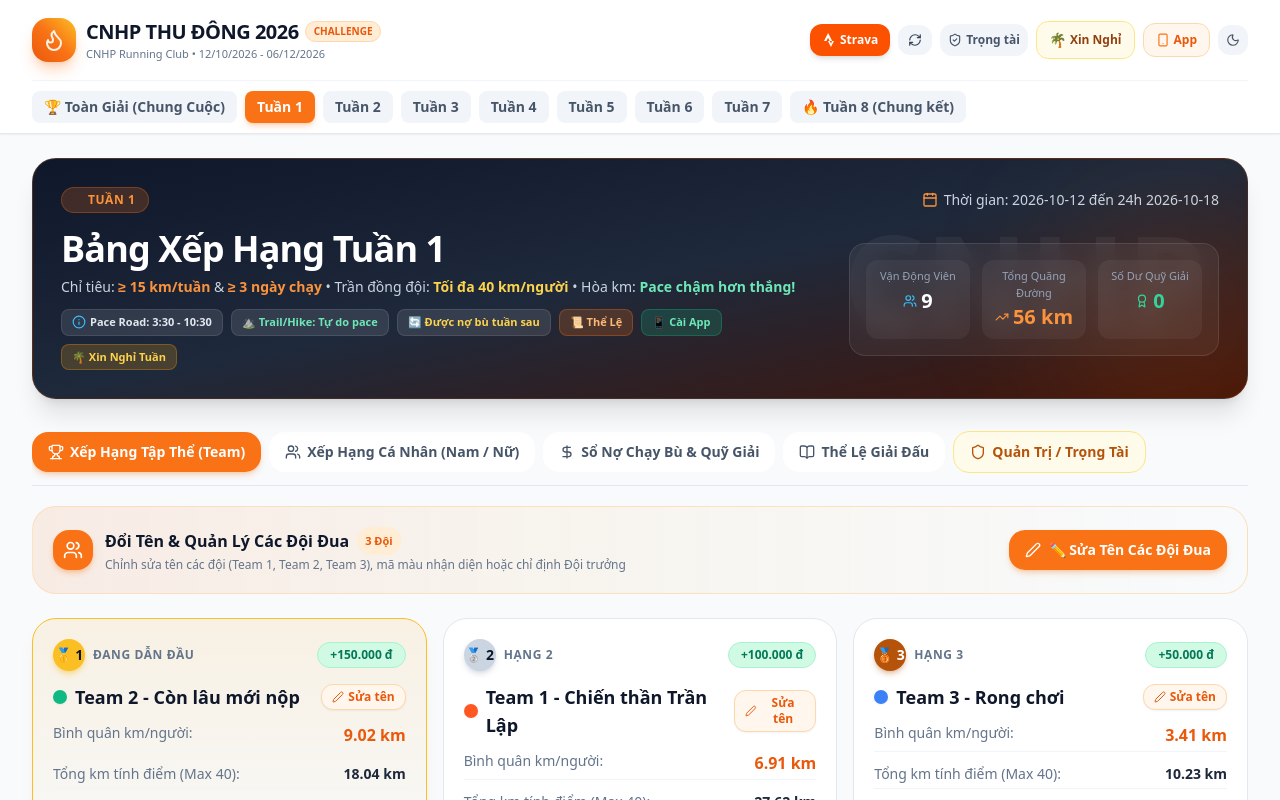
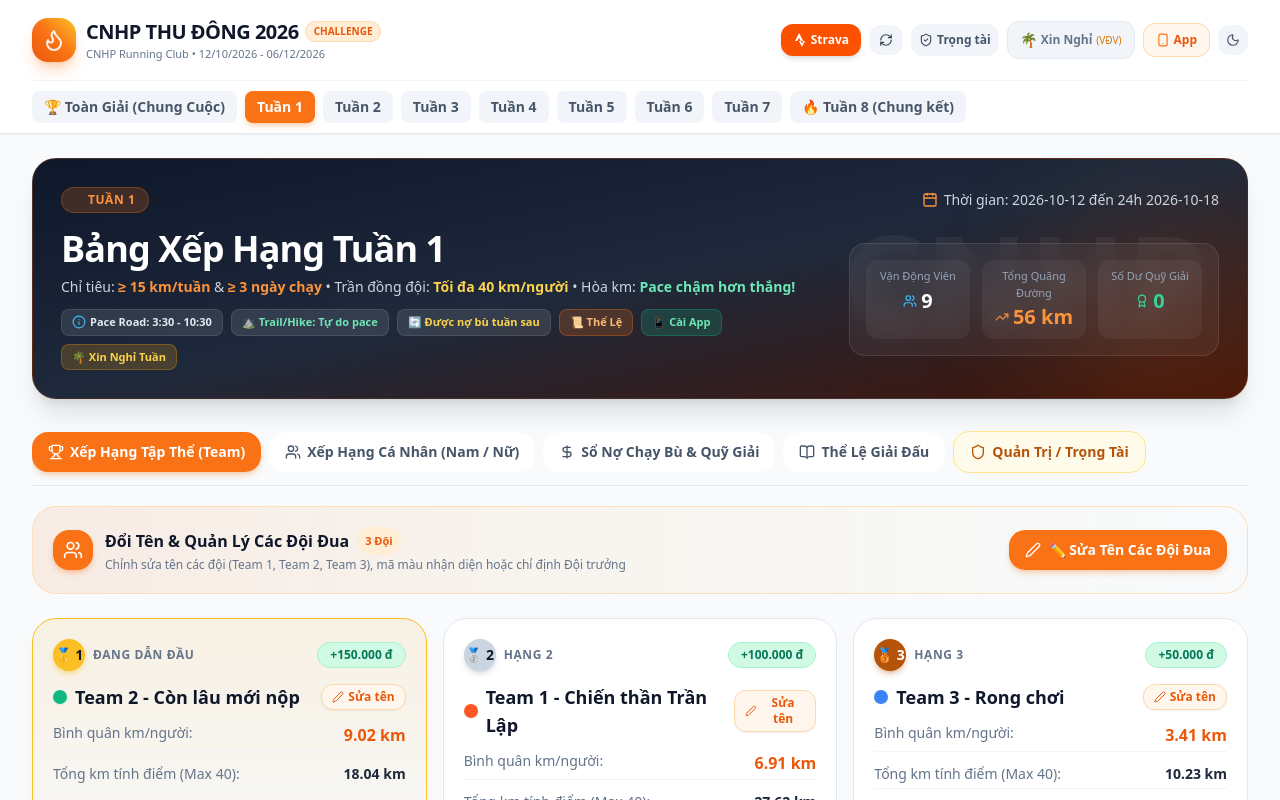
Before and after one commit to nhhacic/cnhp-challenge-2026, a Next.js app: page / in a window 1280 px wide. Shown: the top 800 px of the page. Built offline with nearby package versions, Linux system fonts and the light colour scheme.

Commit message:
fix: restrict leave request to registered participants

```diff
--- a/src/app/page.tsx
+++ b/src/app/page.tsx
@@ -267,6 +267,39 @@ export default function HomePage() {
     .filter((a) => a.isValid && new Date(a.startDate).getTime() >= CHALLENGE_START_TIME)
     .reduce((sum, a) => sum + a.effectiveKm, 0);
 
+  // Xác định thành viên tham gia thử thách đang đăng nhập
+  const currentParticipant = users.find((u) => {
+    if (!connectedUser) return false;
+    if (connectedUser.id && u.id === connectedUser.id) return true;
+    if (connectedUser.id && u.stravaId === String(connectedUser.id)) return true;
+    if (connectedUser.id && u.id === `user-${connectedUser.id}`) return true;
+    if (connectedUser.name && u.name.toLowerCase().trim() === connectedUser.name.toLowerCase().trim()) return true;
+    return false;
+  }) || null;
+
+  const isChallengeMember = Boolean(currentParticipant || isAdmin);
+
+  const handleOpenLeaveModal = (targetUserId?: string, targetWeekNumber?: number) => {
+    if (!isChallengeMember) {
+      if (!connectedUser) {
+        alert(
+          '🔒 Quyền truy cập bị giới hạn:\nChỉ thành viên chính thức tham gia thử thách CNHP Thu Đông 2026 mới có quyền gửi đơn xin tạm nghỉ.\n\nVui lòng bấm vào nút "Strava" để đăng nhập xác thực tài khoản VĐV của bạn!'
+        );
+        setShowStravaModal(true);
+      } else {
+        alert(
+          `🔒 Quyền truy cập bị giới hạn:\nTài khoản Strava "${connectedUser.name}" không nằm trong danh sách thành viên tham gia thử thách CNHP Thu Đông 2026.\n\nChỉ các VĐV chính thức mới có quyền gửi đơn xin nghỉ tuần. Vui lòng liên hệ Ban Tổ Chức nếu bạn có trong danh sách thi đấu!`
+        );
+      }
+      return;
+    }
+
+    const effectiveUserId = !isAdmin && currentParticipant ? currentParticipant.id : (targetUserId || currentParticipant?.id || users[0]?.id);
+    setLeaveDefaultUserId(effectiveUserId);
+    setLeaveDefaultWeekNumber(targetWeekNumber || selectedWeekNumber || 1);
+    setShowLeaveModal(true);
+  };
+
   return (
     <div className="min-h-screen bg-slate-50 dark:bg-slate-950 text-slate-900 dark:text-slate-100 flex flex-col font-sans transition-colors">
       {/* Header Điều Hướng */}
@@ -284,11 +317,8 @@ export default function HomePage() {
         onLogout={handleLogout}
         users={users}
         onConnectStrava={() => setShowStravaModal(true)}
-        onOpenLeaveModal={() => {
-          setLeaveDefaultUserId(connectedUser?.id);
-          setLeaveDefaultWeekNumber(selectedWeekNumber || 1);
-          setShowLeaveModal(true);
-        }}
+        onOpenLeaveModal={() => handleOpenLeaveModal()}
+        isChallengeMember={isChallengeMember}
       />
 
       <main className="flex-1 max-w-7xl w-full mx-auto px-4 sm:px-6 lg:px-8 py-6">
@@ -300,11 +330,7 @@ export default function HomePage() {
           financialOverview={financialOverview}
           onViewRules={() => setActiveTab('RULES')}
           onInstallApp={() => setShowInstallModal(true)}
-          onOpenLeaveModal={() => {
-            setLeaveDefaultUserId(connectedUser?.id);
-            setLeaveDefaultWeekNumber(selectedWeekNumber || 1);
-            setShowLeaveModal(true);
-          }}
+          onOpenLeaveModal={() => handleOpenLeaveModal()}
         />
 
         {/* Thanh chuyển đổi phân hệ (Main Navigation Tabs) */}
@@ -455,11 +481,8 @@ export default function HomePage() {
           onUpdateActivity={handleUpdateActivity}
           onDeleteActivity={handleDeleteActivity}
           onDeleteUser={handleDeleteUser}
-          onRequestLeave={(u, weekNum) => {
-            setLeaveDefaultUserId(u.id);
-            setLeaveDefaultWeekNumber(weekNum || selectedWeekNumber || 1);
-            setShowLeaveModal(true);
-          }}
+          onRequestLeave={(u, weekNum) => handleOpenLeaveModal(u.id, weekNum)}
+          currentParticipantUser={currentParticipant}
         />
       )}
 
@@ -472,6 +495,8 @@ export default function HomePage() {
         leaveRequests={data.leaveRequests || []}
         defaultUserId={leaveDefaultUserId}
         defaultWeekNumber={leaveDefaultWeekNumber}
+        currentUser={currentParticipant}
+        isAdmin={isAdmin}
         onRefreshData={() => fetchData(true)}
       />
 
--- a/src/components/Header.tsx
+++ b/src/components/Header.tsx
@@ -20,6 +20,7 @@ interface HeaderProps {
   users?: User[];
   onConnectStrava?: () => void;
   onOpenLeaveModal?: () => void;
+  isChallengeMember?: boolean;
 }
 
 export default function Header({
@@ -37,6 +38,7 @@ export default function Header({
   users = [],
   onConnectStrava,
   onOpenLeaveModal,
+  isChallengeMember = false,
 }: HeaderProps) {
   const [showInstallModal, setShowInstallModal] = useState(false);
 
@@ -145,11 +147,24 @@ export default function Header({
             {onOpenLeaveModal && (
               <button
                 onClick={onOpenLeaveModal}
-                title="Xin tạm nghỉ chạy tuần vì lý do bất khả kháng (chấn thương, ốm đau...)"
-                className="flex items-center space-x-1 px-2.5 py-1.5 sm:px-3 sm:py-2 text-xs font-bold text-amber-800 dark:text-amber-300 bg-amber-50 hover:bg-amber-100 dark:bg-amber-950/40 border border-amber-200 dark:border-amber-800 rounded-xl transition-all active:scale-95"
+                title={
+                  isChallengeMember
+                    ? 'Xin tạm nghỉ chạy tuần vì lý do bất khả kháng (chấn thương, ốm đau...)'
+                    : 'Chỉ thành viên tham gia thử thách được ấn xin nghỉ tuần'
+                }
+                className={`flex items-center space-x-1 px-2.5 py-1.5 sm:px-3 sm:py-2 text-xs font-bold rounded-xl transition-all active:scale-95 border ${
+                  isChallengeMember
+                    ? 'text-amber-800 dark:text-amber-300 bg-amber-50 hover:bg-amber-100 dark:bg-amber-950/40 border-amber-200 dark:border-amber-800 shadow-sm'
+                    : 'text-slate-500 dark:text-slate-400 bg-slate-100 hover:bg-slate-200 dark:bg-slate-800 dark:hover:bg-slate-700 border-slate-200 dark:border-slate-700'
+                }`}
               >
                 <span className="text-sm">🌴</span>
                 <span className="text-xs font-bold">Xin Nghỉ</span>
+                {!isChallengeMember && (
+                  <span className="text-[10px] text-amber-600 dark:text-amber-400 hidden xl:inline font-normal">
+                    (VĐV)
+                  </span>
+                )}
               </button>
             )}
 
--- a/src/components/LeaveRequestModal.tsx
+++ b/src/components/LeaveRequestModal.tsx
@@ -12,6 +12,8 @@ interface LeaveRequestModalProps {
   leaveRequests?: LeaveRequest[];
   defaultUserId?: string;
   defaultWeekNumber?: number;
+  currentUser?: User | null;
+  isAdmin?: boolean;
   onRefreshData: () => void;
 }
 
@@ -23,10 +25,14 @@ export default function LeaveRequestModal({
   leaveRequests = [],
   defaultUserId,
   defaultWeekNumber,
+  currentUser,
+  isAdmin = false,
   onRefreshData,
 }: LeaveRequestModalProps) {
+  const isChallengeMember = Boolean(currentUser || isAdmin);
+
   const [selectedUserId, setSelectedUserId] = useState<string>(
-    defaultUserId || (users.length > 0 ? users[0].id : '')
+    (!isAdmin && currentUser) ? currentUser.id : (defaultUserId || (users.length > 0 ? users[0].id : ''))
   );
   const [selectedWeekNumber, setSelectedWeekNumber] = useState<number>(
     defaultWeekNumber || (weeks.length > 0 ? weeks[0].weekNumber : 1)
@@ -36,13 +42,23 @@ export default function LeaveRequestModal({
   const [activeTab, setActiveTab] = useState<'NEW_REQUEST' | 'LIST'>('NEW_REQUEST');
   const [message, setMessage] = useState<{ type: 'success' | 'error'; text: string } | null>(null);
 
+  React.useEffect(() => {
+    if (!isAdmin && currentUser) {
+      setSelectedUserId(currentUser.id);
+    } else if (defaultUserId) {
+      setSelectedUserId(defaultUserId);
+    }
+  }, [currentUser, defaultUserId, isAdmin, isOpen]);
+
   if (!isOpen) return null;
 
-  const selectedUser = users.find((u) => u.id === selectedUserId);
+  const targetUserId = (!isAdmin && currentUser) ? currentUser.id : selectedUserId;
+  const selectedUser = users.find((u) => u.id === targetUserId);
 
   const handleSubmit = async (e: React.FormEvent) => {
     e.preventDefault();
-    if (!selectedUserId) {
+    const effectiveUserId = (!isAdmin && currentUser) ? currentUser.id : selectedUserId;
+    if (!effectiveUserId) {
       setMessage({ type: 'error', text: 'Vui lòng chọn thành viên xin tạm nghỉ' });
       return;
     }
@@ -60,7 +76,7 @@ export default function LeaveRequestModal({
         headers: { 'Content-Type': 'application/json' },
         body: JSON.stringify({
           action: 'submit_leave_request',
-          userId: selectedUserId,
+          userId: effectiveUserId,
           weekNumber: Number(selectedWeekNumber),
           reason: reason.trim(),
           status: 'PENDING',
@@ -218,6 +234,28 @@ export default function LeaveRequestModal({
                   <UserIcon className="w-3.5 h-3.5 text-amber-600" />
                   <span>Vận Động Viên Xin Tạm Nghỉ:</span>
                 </label>
+                {!isAdmin && currentUser ? (
+                  <div className="flex items-center space-x-3 p-3 rounded-2xl bg-amber-50/80 dark:bg-amber-950/40 border border-amber-300 dark:border-amber-700/80">
+                    <img
+                      src={currentUser.avatar}
+                      alt={currentUser.name}
+                      className="w-10 h-10 rounded-full object-cover border-2 border-amber-400 shadow-sm flex-shrink-0"
+                    />
+                    <div>
+                      <div className="font-bold text-sm text-slate-900 dark:text-white flex items-center gap-1.5">
+                        <span>{currentUser.name}</span>
+                        <span className="text-[10px] px-2 py-0.5 rounded-full bg-emerald-100 text-emerald-800 dark:bg-emerald-950 dark:text-emerald-300 font-bold border border-emerald-300 dark:border-emerald-700">
+                          ✓ Thành viên thử thách
+                        </span>
+                      </div>
+                      <div className="text-[11px] text-slate-500 dark:text-slate-400 mt-0.5">
+                        {currentUser.gender === 'MALE' ? '🏃‍♂️ Nam' : '🏃‍♀️ Nữ'}
+                        {currentUser.stravaId && <span> • Strava ID: {currentUser.stravaId}</span>}
+                      </div>
+                    </div>
+                  </div>
+                ) : (
+                  <>
                     <select
                       value={selectedUserId}
                       onChange={(e) => setSelectedUserId(e.target.value)}
@@ -241,6 +279,8 @@ export default function LeaveRequestModal({
                           VĐV: <b>{selectedUser.name}</b>
                         </span>
                       </div>
+                    )}
+                  </>
                 )}
               </div>
 
--- a/src/components/RunnerDetailModal.tsx
+++ b/src/components/RunnerDetailModal.tsx
@@ -33,6 +33,7 @@ interface RunnerDetailModalProps {
   onDeleteActivity: (activityId: string) => void;
   onDeleteUser?: (userId: string) => void;
   onRequestLeave?: (user: User, weekNumber?: number) => void;
+  currentParticipantUser?: User | null;
 }
 
 export default function RunnerDetailModal({
@@ -48,6 +49,7 @@ export default function RunnerDetailModal({
   onDeleteActivity,
   onDeleteUser,
   onRequestLeave,
+  currentParticipantUser,
 }: RunnerDetailModalProps) {
   const [editingActId, setEditingActId] = useState<string | null>(null);
   const [lagKmInput, setLagKmInput] = useState<string>('');
@@ -142,7 +144,7 @@ export default function RunnerDetailModal({
           </div>
 
           <div className="flex items-center space-x-2">
-            {onRequestLeave && (
+            {onRequestLeave && (isAdmin || (currentParticipantUser && currentParticipantUser.id === user.id)) && (
               <button
                 onClick={() => onRequestLeave(user, selectedWeek?.weekNumber)}
                 className="flex items-center space-x-1 px-3 py-1.5 rounded-xl bg-amber-50 text-amber-800 hover:bg-amber-100 dark:bg-amber-950/40 dark:text-amber-300 text-xs font-bold border border-amber-200 dark:border-amber-800 transition-all active:scale-95"
```
Lines whose indentation alone changed are shown as unchanged.
